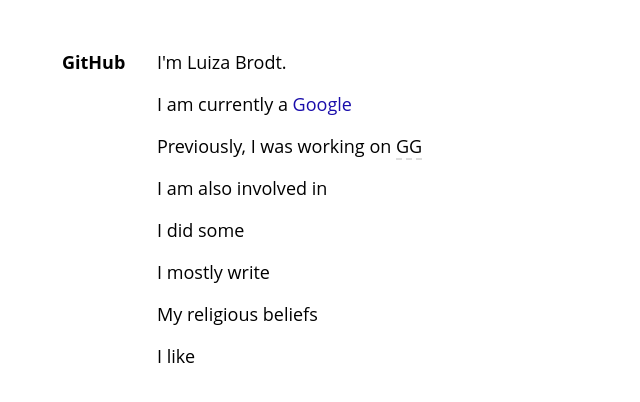
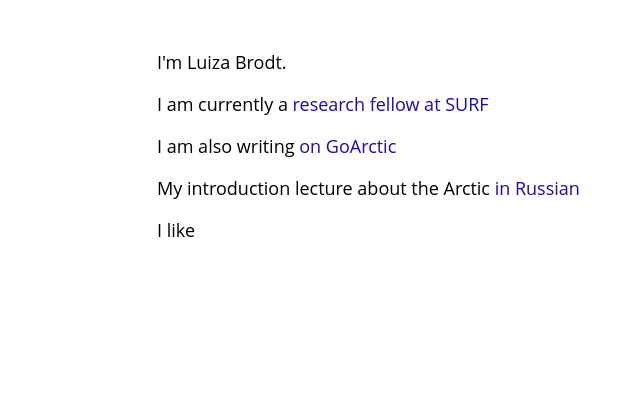
Before and after one commit to luizabrodt/luizabrodt.github.io, a plain HTML site: page index.html in a window 1280 px wide. Shown: the whole page, without its empty margins (168-808 px from the left). Drawn offline with Linux system fonts and the light colour scheme.

Commit message:
Update index.html

```diff
--- a/index.html
+++ b/index.html
@@ -55,7 +55,8 @@
 
 <div id='links'>
 
-<a href='https://github.com/luizabrodt'>GitHub</a>
+<a href='https://twitter.com/LuizaBrodt'><i class="fab fa-twitter"></i></a>
+<a href='https://www.facebook.com/luizabrodt/'><i class="fab fa-facebook-square"></i></a>
 
 </div> <!-- links -->
 
@@ -67,28 +68,17 @@ I'm Luiza Brodt.
 
 <p>
 I am currently a <a
-href='https://www.google.com/'>Google</a>
+href='https://usrussia.stanford.edu/portfolio-2-2/luiza-brodt'>research fellow at SURF</a>
 </p>
 
 <p>
-Previously, I was working on
-<span title='gg' class='info'>GG</span>
+I am also writing  <a
+href='https://goarctic.ru/experts/luiza-brodt-/'>on GoArctic</a>
 </p>
 
 <p>
-I am also involved in
-</p>
-
-<p>
-I did some
-</p>
-
-<p>
-I mostly write
-</p>
-
-<p>
-My religious beliefs
+My introduction lecture about the Arctic <a
+href='https://www.youtube.com/watch?v=l_UOvIsYsfU'>in Russian</a>
 </p>
 
 <p>
```
